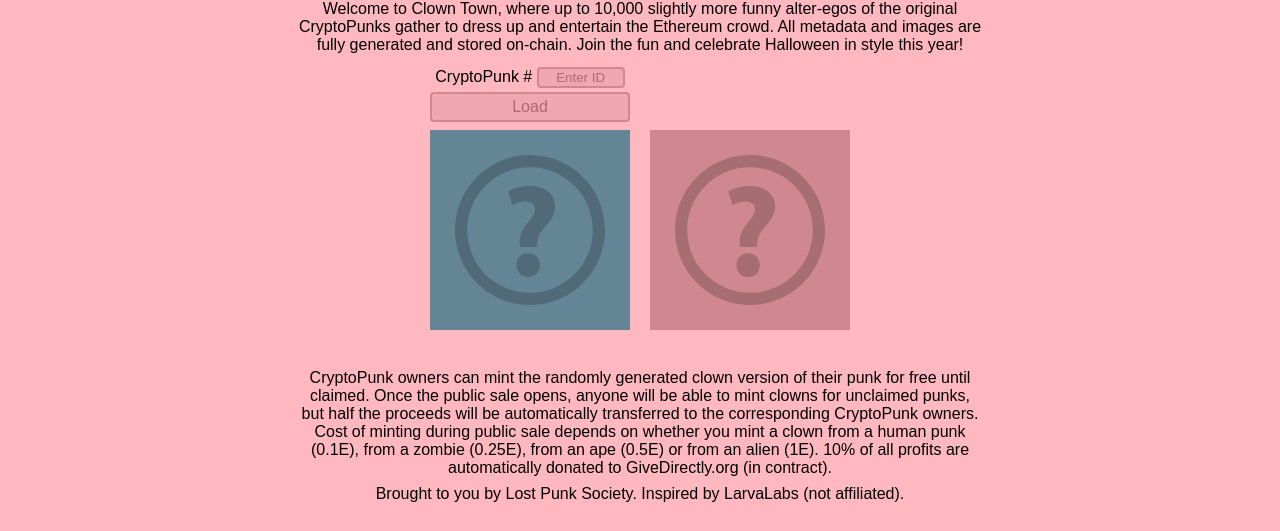
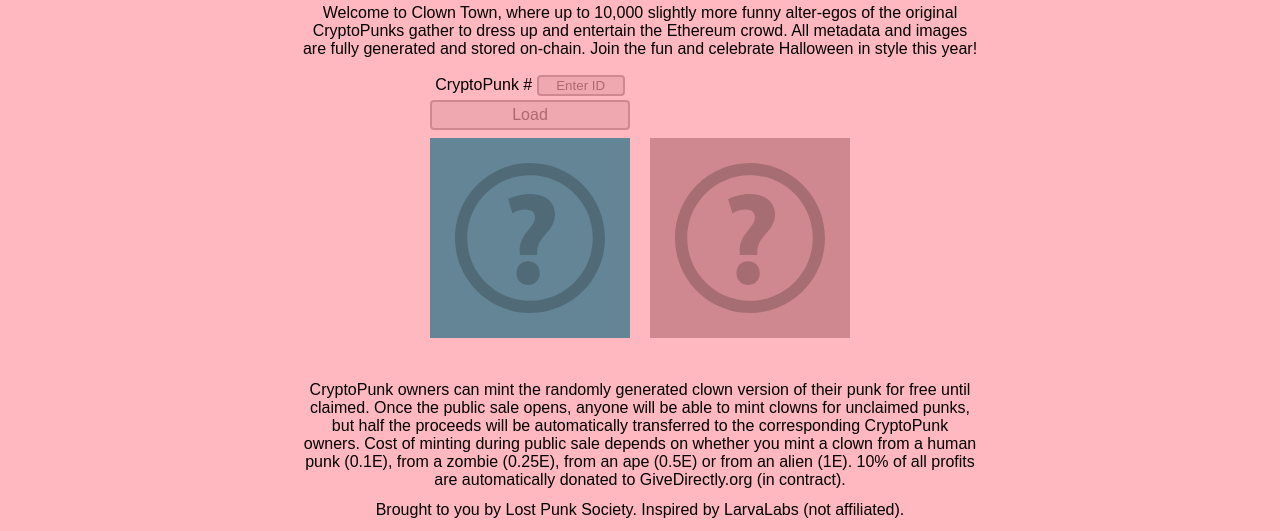
Before and after one commit to lostpunks/clowntown, a plain HTML site: page index.html in a window 1280 px wide. Shown: the part 482-1013 px from the top of the page. Drawn offline with Linux system fonts and the light colour scheme; a script that the page names is missing.

Commit message:
Increase paragraph margin

```diff
--- a/style.css
+++ b/style.css
@@ -100,6 +100,6 @@
 }
 p {
   font-weight: 500;
-  margin: 8px;
+  margin: 12px;
   font-size: 16px;
 }
```
